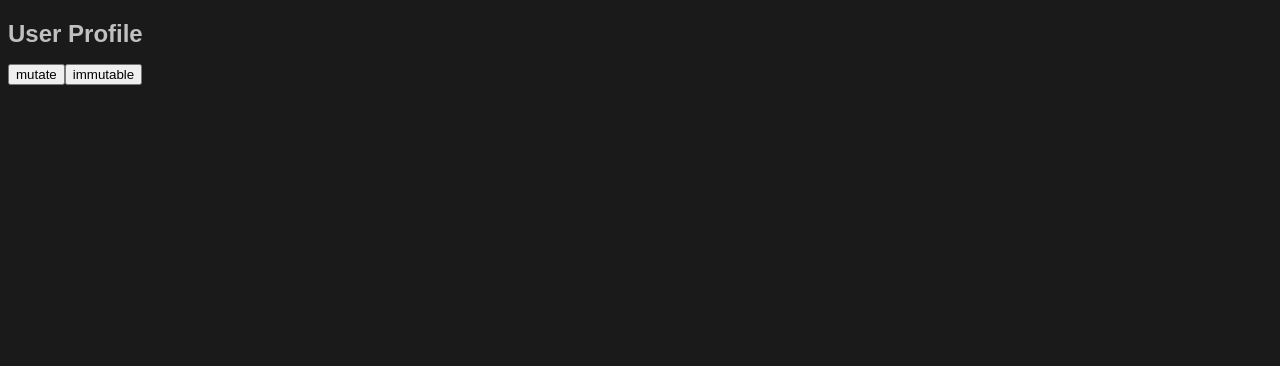
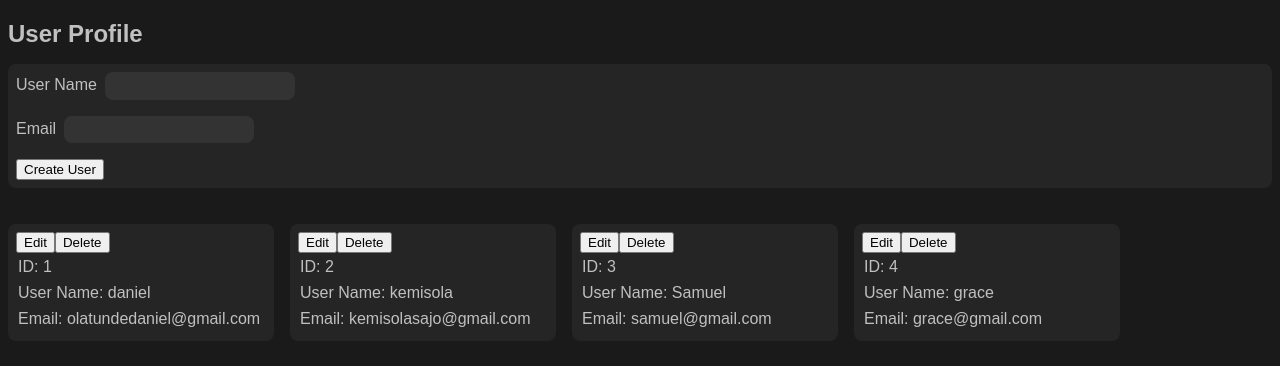
Before and after one commit to Danny-Py5/react-tutorial, a React (Vite) app: page / in a window 1280 px wide. Shown: the top 366 px of the page. Built offline with nearby package versions, Linux system fonts and the light colour scheme.

Commit message:
create user

```diff
--- a/src/App.jsx
+++ b/src/App.jsx
@@ -2,6 +2,8 @@
 import "./globals.css";
 import UserProfile from "./state/UserProfile.jsx";
 import { PracticeMutationAndImmutability } from "./state/practice-mutation-immutability/PracticeMutationAndImmutability.jsx";
+
+import { CreateUser } from "./state/CreateUser.jsx";
 
 import { useState } from "react";
 
@@ -32,13 +34,18 @@ export default function App() {
   return (
     <div>
       <h2>User Profile</h2>
-      {/* <div className="User-details">
-        {users.map((user) => {
-          return <UserProfile key={user.id} user={user} setUsers={setUsers} />;
-        })}
-      </div> */}
-
-      <PracticeMutationAndImmutability />
+      <CreateUser setUsers={setUsers} />
+      <br /> <br />
+      {
+        <div className="User-details">
+          {users.map((user) => {
+            return (
+              <UserProfile key={user.id} user={user} setUsers={setUsers} />
+            );
+          })}
+        </div>
+      }
+      {/* <PracticeMutationAndImmutability /> */}
     </div>
   );
 }
--- /dev/null
+++ b/src/state/CreateUser.jsx
@@ -0,0 +1,54 @@
+import { useState } from "react";
+
+export function CreateUser({ setUsers }) {
+  const [username, setUsername] = useState("");
+  const [email, setEmail] = useState("");
+  const [userId, setUserId] = useState(5);
+
+  return (
+    <form
+      className="user"
+      onSubmit={(e) => {
+        e.preventDefault();
+        if (username && email) {
+          const createdUser = { username, email, id: userId };
+          setUsers((currentUsers) => {
+            return [...currentUsers, createdUser];
+          });
+          setUsername("");
+          setEmail("");
+          setUserId((prevId) => prevId + 1);
+        }
+      }}
+    >
+      <div>
+        <label htmlFor="username" id="username">
+          User Name
+        </label>
+        <input
+          type="text"
+          id="username"
+          value={username}
+          onChange={(e) => {
+            setUsername(e.target.value);
+          }}
+        />
+      </div>
+      <div>
+        <label htmlFor="email" id="email">
+          Email
+        </label>
+        <input
+          id="email"
+          value={email}
+          onChange={(e) => {
+            setEmail(e.target.value);
+          }}
+        />
+      </div>
+      <div>
+        <button type="submit">Create User</button>
+      </div>
+    </form>
+  );
+}
```
